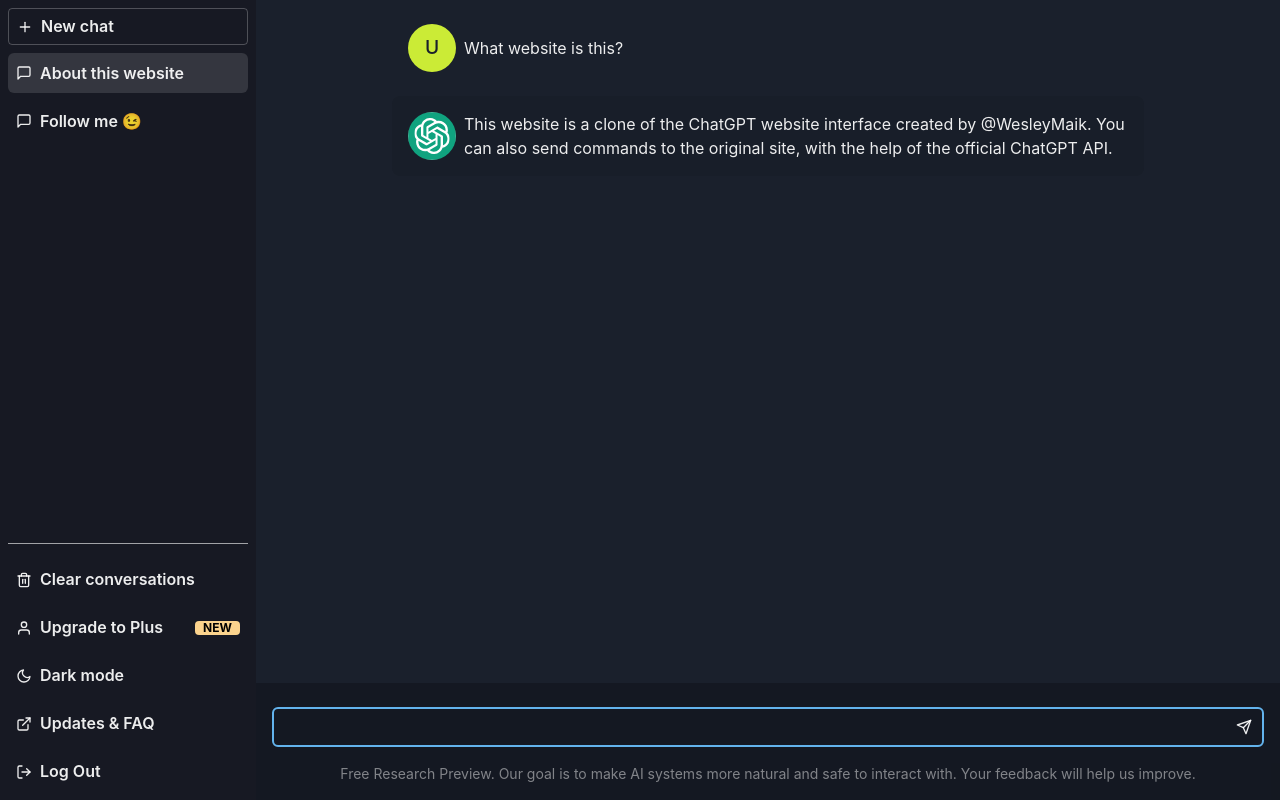
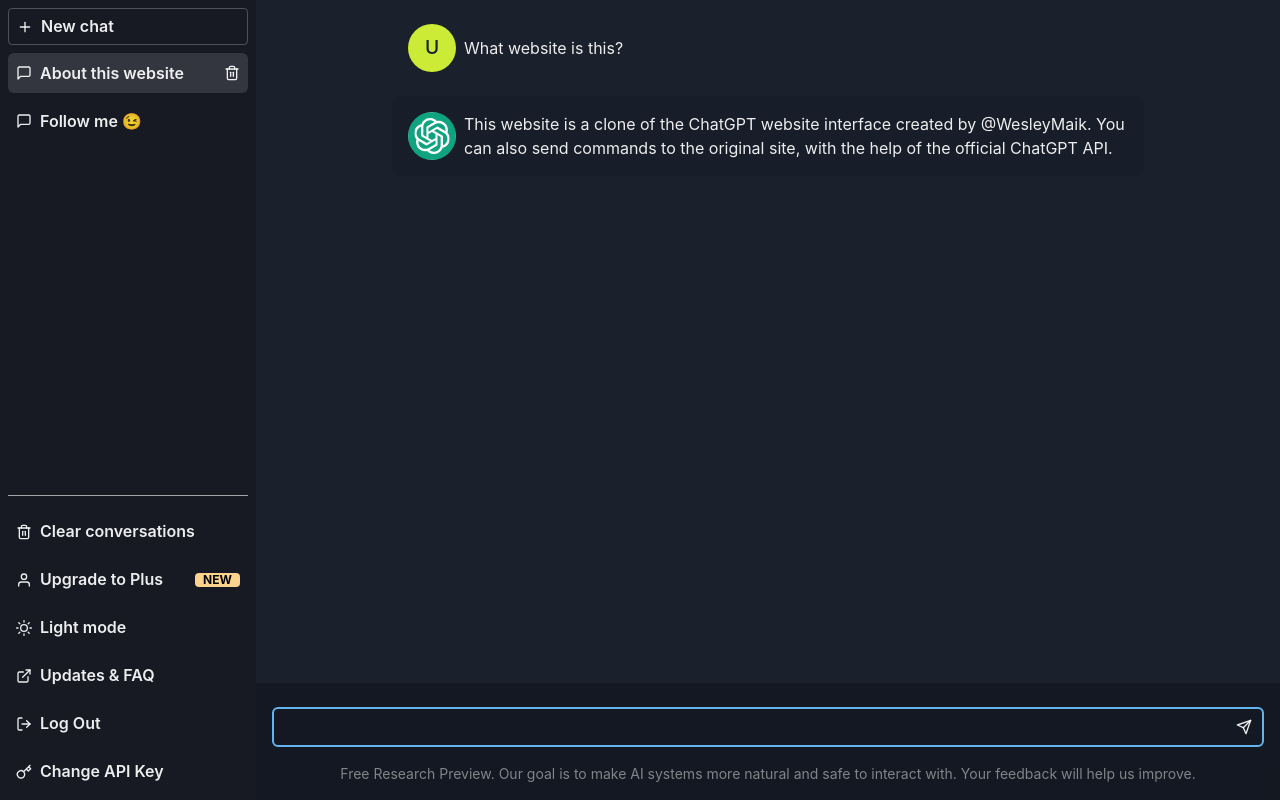
Before and after one commit to WesleyMaik/chatgpt-ui-clone, a React (Vite) app: page / in a window 1280 px wide. Built offline with nearby package versions, Linux system fonts and the light colour scheme.

Commit message:
:recycle: fix styles and add API key modal

```diff
--- a/src/components/Sidebar/index.tsx
+++ b/src/components/Sidebar/index.tsx
@@ -1,9 +1,10 @@
 //Modules
-import { css } from "@emotion/react";
 import { useChat } from "@/store/chat";
 import { useModal } from "@/hooks/useModal";
 import { useAutoAnimate } from "@formkit/auto-animate/react";
 import { CSSProperties, useEffect, useState } from "react";
+import store from "store2";
+import { motion } from "framer-motion";
 
 //Components
 import {
@@ -20,6 +21,7 @@ import {
 import {
     FiCheckCircle,
     FiExternalLink,
+    FiKey,
     FiLogOut,
     FiMenu,
     FiMessageSquare,
@@ -30,6 +32,9 @@ import {
     FiUser,
     FiX
 } from "react-icons/fi";
+import {
+    APIKeyModal as APIKeyModalContent
+} from "../Layout/APIKeyModal";
 
 export interface SideBarProps {
     isResponsive?: boolean
@@ -56,14 +61,23 @@ export const Sidebar = ({ isResponsive, ...props }: SideBarProps) => {
         Modal: AccountModal,
         handleOpen: handleOpenAccountModal
     } = useModal();
+    const {
+        Modal: APIKeyModal,
+        handleOpen: handleOpenAPIKeyModal,
+        handleClose: handleCloseAPIKeyModal
+    } = useModal();
 
     useEffect(() => {
         if (!isResponsive) handleClose();
     }, [isResponsive]);
 
+    useEffect(() => {
+        store.session("@chat", JSON.stringify(chat));
+    }, [chat, selectedChat])
+
     const responsiveProps = isResponsive ? {
         position: "fixed" as CSSProperties['position'],
-        left: isOpen ? 0 : '100%',
+        left: isOpen ? 0 : '-100%',
         top: 0
     } : {};
 
@@ -72,6 +86,7 @@ export const Sidebar = ({ isResponsive, ...props }: SideBarProps) => {
             {!!(isResponsive) && (
                 <Stack
                     direction="row"
+                    justifyContent="space-between"
                     alignItems="center"
                     padding={2}
                 >
@@ -80,20 +95,32 @@ export const Sidebar = ({ isResponsive, ...props }: SideBarProps) => {
                         icon={<FiMenu />}
                         onClick={handleOpen}
                     />
-                    <Spacer />
                     <Heading
                         size="md"
                     >{selectedChat?.role}</Heading>
+                    <IconButton
+                        aria-label="add"
+                        icon={<FiPlus />}
+                        onClick={() => addChat()}
+                    />
                 </Stack>
             )}
             {!!(isOpen) && (
                 <Stack
+                    as={motion.div}
                     width="full"
                     height="full"
                     position="absolute"
                     top={0}
                     left={0}
                     backgroundColor="whiteAlpha.700"
+                    transition="all ease .5s"
+                    initial={{
+                        opacity: 0
+                    }}
+                    animate={{
+                        opacity: 1
+                    }}
                 />
             )}
             <Stack
@@ -104,7 +131,7 @@ export const Sidebar = ({ isResponsive, ...props }: SideBarProps) => {
                 color="white"
                 backgroundColor="gray.900"
                 zIndex={1}
-                transition={['all', 'ease', '.5s']}
+                transition="all ease .5s"
                 {...responsiveProps}
             >
                 {!!(isResponsive) && (
@@ -127,9 +154,9 @@ export const Sidebar = ({ isResponsive, ...props }: SideBarProps) => {
                     rounded={4}
                     padding={2}
                     justifyContent="flex-start"
-                    transition={["all", "ease", ".5s"]}
+                    transition="all ease .5s"
                     backgroundColor="transparent"
-                    onClick={addChat}
+                    onClick={() => addChat()}
                     _hover={{
                         backgroundColor: "whiteAlpha.100"
                     }}
@@ -148,6 +175,8 @@ export const Sidebar = ({ isResponsive, ...props }: SideBarProps) => {
                                 leftIcon={<FiMessageSquare />}
                                 justifyContent="flex-start"
                                 padding={2}
+                                overflow="hidden"
+                                textOverflow="ellipsis"
                                 backgroundColor={
                                     (selectedChat?.id == id) ? ("#ffffff20") : ("transparent")
                                 }
@@ -155,22 +184,15 @@ export const Sidebar = ({ isResponsive, ...props }: SideBarProps) => {
                                 _hover={{
                                     backgroundColor: "whiteAlpha.100"
                                 }}
-                                css={css`
-                            .icon{
-                                display:none;
-                            }
-                            &:hover{
-                                .icon{
-                                    display:block;
-                                }
-                            }
-                        `}
                             >
                                 <Text>{role}</Text>
                                 <Spacer />
                                 <FiTrash2
                                     className="icon"
                                     onClick={() => removeChat({ id })}
+                                    style={{
+                                        display: (selectedChat?.id == id) ? ("block") : ("none")
+                                    }}
                                 />
                             </Button>
                         );
@@ -187,12 +209,18 @@ export const Sidebar = ({ isResponsive, ...props }: SideBarProps) => {
                         padding={2}
                         onClick={clearAll}
                         backgroundColor="transparent"
+                        _hover={{
+                            backgroundColor: "blackAlpha.300"
+                        }}
                     >Clear conversations</Button>
                     <Button
                         padding={2}
                         justifyContent="space-between"
                         backgroundColor="transparent"
                         onClick={handleOpenAccountModal}
+                        _hover={{
+                            backgroundColor: "blackAlpha.300"
+                        }}
                     >
                         <Text
                             display="flex"
@@ -211,20 +239,39 @@ export const Sidebar = ({ isResponsive, ...props }: SideBarProps) => {
                         padding={2}
                         onClick={toggleColorMode}
                         backgroundColor="transparent"
-                        leftIcon={(colorMode == 'light') ? <FiSun /> : <FiMoon />}
-                    >{(colorMode == 'light') ? ('Light mode') : ('Dark mode')}</Button>
+                        leftIcon={(colorMode == 'dark') ? <FiSun /> : <FiMoon />}
+                        _hover={{
+                            backgroundColor: "blackAlpha.300"
+                        }}
+                    >{(colorMode == 'dark') ? ('Light mode') : ('Dark mode')}</Button>
                     <Button
                         leftIcon={<FiExternalLink />}
                         justifyContent="flex-start"
                         padding={2}
                         backgroundColor="transparent"
+                        _hover={{
+                            backgroundColor: "blackAlpha.300"
+                        }}
                     >Updates & FAQ</Button>
                     <Button
                         leftIcon={<FiLogOut />}
                         justifyContent="flex-start"
                         padding={2}
                         backgroundColor="transparent"
+                        _hover={{
+                            backgroundColor: "blackAlpha.300"
+                        }}
                     >Log Out</Button>
+                    <Button
+                        leftIcon={<FiKey />}
+                        padding={2}
+                        justifyContent="flex-start"
+                        backgroundColor="transparent"
+                        onClick={handleOpenAPIKeyModal}
+                        _hover={{
+                            backgroundColor: "blackAlpha.300"
+                        }}
+                    >Change API Key</Button>
                 </Stack>
             </Stack>
             <AccountModal title="Your account">
@@ -282,6 +329,13 @@ export const Sidebar = ({ isResponsive, ...props }: SideBarProps) => {
                     </Stack>
                 </Stack>
             </AccountModal>
+            <APIKeyModal
+                title="API Key"
+            >
+                <APIKeyModalContent
+                    onConfirm={handleCloseAPIKeyModal}
+                />
+            </APIKeyModal>
         </>
     );
 };
```
